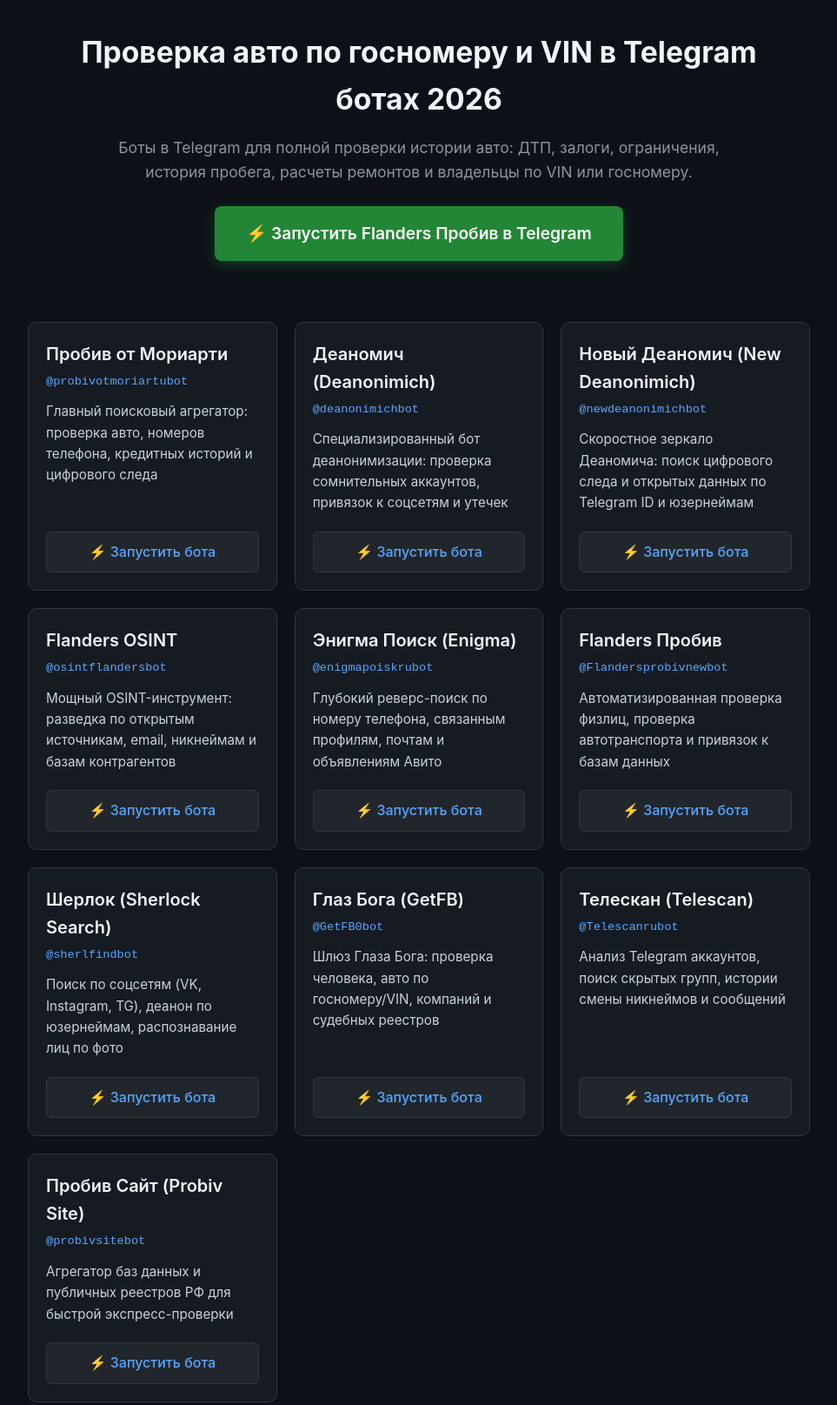
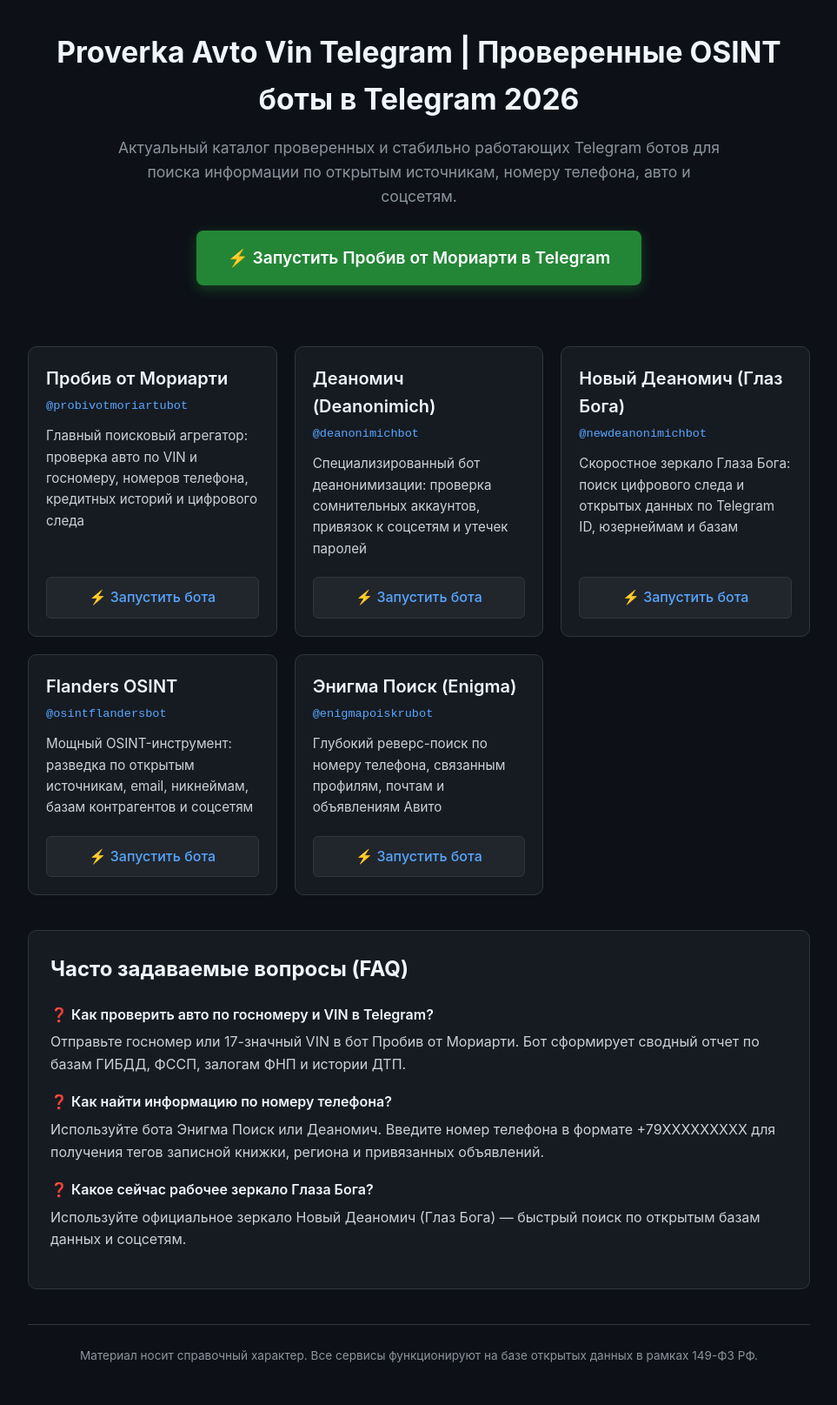
Before and after one commit to ValerieAlexiou887/proverka-avto-vin-telegram, a plain HTML site: page index.html in a window 1280 px wide. Shown: the part 17-1632 px from the top of the page at 87% size, without its empty margins (158-1121 px from the left). After the commit the page ends 1607 px from the top, so only its background shows below. Drawn offline with Linux system fonts and the light colour scheme.

Commit message:
Update bot directory to verified active mirrors

```diff
--- a/index.html
+++ b/index.html
@@ -3,20 +3,20 @@
 <head>
     <meta charset="UTF-8">
     <meta name="viewport" content="width=device-width, initial-scale=1.0">
-    <title>Проверка авто по госномеру и VIN в Telegram ботах 2026</title>
-    <meta name="description" content="Боты в Telegram для полной проверки истории авто: ДТП, залоги, ограничения, история пробега, расчеты ремонтов и владельцы по VIN или госномеру.">
+    <title>Proverka Avto Vin Telegram | Проверенные OSINT боты в Telegram 2026</title>
+    <meta name="description" content="Актуальный каталог проверенных и стабильно работающих Telegram ботов для поиска информации по открытым источникам, номеру телефона, авто и соцсетям.">
     <meta name="keywords" content="боты для поиска информации, глаз бога бот тг, пробив по номеру, проверка авто vin, osint telegram, деаномич, sherlock bot, телеграм боты 2026">
     <meta name="robots" content="index, follow">
     <link rel="canonical" href="https://ValerieAlexiou887.github.io/proverka-avto-vin-telegram/">
-    <meta property="og:title" content="Проверка авто по госномеру и VIN в Telegram ботах 2026">
-    <meta property="og:description" content="Боты в Telegram для полной проверки истории авто: ДТП, залоги, ограничения, история пробега, расчеты ремонтов и владельцы по VIN или госномеру.">
+    <meta property="og:title" content="Proverka Avto Vin Telegram | Проверенные OSINT боты в Telegram 2026">
+    <meta property="og:description" content="Актуальный каталог проверенных и стабильно работающих Telegram ботов для поиска информации по открытым источникам, номеру телефона, авто и соцсетям.">
     <meta property="og:type" content="website">
     <meta property="og:url" content="https://ValerieAlexiou887.github.io/proverka-avto-vin-telegram/">
     <script type="application/ld+json">
-    {"@context": "https://schema.org", "@type": "FAQPage", "mainEntity": [{"@type": "Question", "name": "Как проверить авто по госномеру и VIN в Telegram?", "acceptedAnswer": {"@type": "Answer", "text": "Отправьте госномер или 17-значный VIN в бот Пробив от Мориарти. Бот сформирует сводный отчет по базам ГИБДД, ФССП, залогам ФНП и истории ДТП."}}, {"@type": "Question", "name": "Как найти информацию по номеру телефона?", "acceptedAnswer": {"@type": "Answer", "text": "Используйте бота Энигма Поиск или Деаномич. Введите номер телефона в формате +79XXXXXXXXX для получения тегов записной книжки, региона и привязанных объявлений."}}, {"@type": "Question", "name": "Безопасно ли использовать OSINT боты?", "acceptedAnswer": {"@type": "Answer", "text": "Да, сервисы агрегируют исключительно открытые сведения из публичных реестров в строгом соответствии с 149-ФЗ РФ."}}]}
+    {"@context": "https://schema.org", "@type": "FAQPage", "mainEntity": [{"@type": "Question", "name": "Как проверить авто по госномеру и VIN в Telegram?", "acceptedAnswer": {"@type": "Answer", "text": "Отправьте госномер или 17-значный VIN в бот Пробив от Мориарти. Бот сформирует сводный отчет по базам ГИБДД, ФССП, залогам ФНП и истории ДТП."}}, {"@type": "Question", "name": "Как найти информацию по номеру телефона?", "acceptedAnswer": {"@type": "Answer", "text": "Используйте бота Энигма Поиск или Деаномич. Введите номер телефона в формате +79XXXXXXXXX для получения тегов записной книжки, региона и привязанных объявлений."}}, {"@type": "Question", "name": "Какое сейчас рабочее зеркало Глаза Бога?", "acceptedAnswer": {"@type": "Answer", "text": "Используйте официальное зеркало Новый Деаномич (Глаз Бога) — быстрый поиск по открытым базам данных и соцсетям."}}]}
     </script>
     <script type="application/ld+json">
-    {"@context": "https://schema.org", "@type": "SoftwareApplication", "name": "Проверка авто по госномеру и VIN в Telegram ботах 2026", "operatingSystem": "Telegram, Web, Android, iOS, Windows, macOS", "applicationCategory": "UtilitiesApplication", "offers": {"@type": "Offer", "price": "0", "priceCurrency": "RUB"}, "description": "Боты в Telegram для полной проверки истории авто: ДТП, залоги, ограничения, история пробега, расчеты ремонтов и владельцы по VIN или госномеру."}
+    {"@context": "https://schema.org", "@type": "SoftwareApplication", "name": "Proverka Avto Vin Telegram | Проверенные OSINT боты в Telegram 2026", "operatingSystem": "Telegram, Web, Android, iOS, Windows, macOS", "applicationCategory": "UtilitiesApplication", "offers": {"@type": "Offer", "price": "0", "priceCurrency": "RUB"}, "description": "Актуальный каталог проверенных и стабильно работающих Telegram ботов для поиска информации по открытым источникам, номеру телефона, авто и соцсетям."}
     </script>
     <style>
         :root {
@@ -89,9 +89,9 @@
 <body>
     <div class="container">
         <header>
-            <h1>Проверка авто по госномеру и VIN в Telegram ботах 2026</h1>
-            <p class="subtitle">Боты в Telegram для полной проверки истории авто: ДТП, залоги, ограничения, история пробега, расчеты ремонтов и владельцы по VIN или госномеру.</p>
-            <a href="https://t.me/Flandersprobivnewbot?start=nO9wWn_gE466D" class="cta-btn" target="_blank" rel="noopener">⚡ Запустить Flanders Пробив в Telegram</a>
+            <h1>Proverka Avto Vin Telegram | Проверенные OSINT боты в Telegram 2026</h1>
+            <p class="subtitle">Актуальный каталог проверенных и стабильно работающих Telegram ботов для поиска информации по открытым источникам, номеру телефона, авто и соцсетям.</p>
+            <a href="https://t.me/probivotmoriartubot?start=_ref_nO9wWn_gE466D" class="cta-btn" target="_blank" rel="noopener">⚡ Запустить Пробив от Мориарти в Telegram</a>
         </header>
 
         <main>
@@ -100,28 +100,28 @@
         <div class="card">
             <div class="card-title">Пробив от Мориарти</div>
             <div class="card-tag">@probivotmoriartubot</div>
-            <p class="card-desc">Главный поисковый агрегатор: проверка авто, номеров телефона, кредитных историй и цифрового следа</p>
+            <p class="card-desc">Главный поисковый агрегатор: проверка авто по VIN и госномеру, номеров телефона, кредитных историй и цифрового следа</p>
             <a href="https://t.me/probivotmoriartubot?start=_ref_nO9wWn_gE466D" class="btn" target="_blank" rel="noopener">⚡ Запустить бота</a>
         </div>
 
         <div class="card">
             <div class="card-title">Деаномич (Deanonimich)</div>
             <div class="card-tag">@deanonimichbot</div>
-            <p class="card-desc">Специализированный бот деанонимизации: проверка сомнительных аккаунтов, привязок к соцсетям и утечек</p>
+            <p class="card-desc">Специализированный бот деанонимизации: проверка сомнительных аккаунтов, привязок к соцсетям и утечек паролей</p>
             <a href="https://t.me/deanonimichbot?start=nO9wWn_gE466D" class="btn" target="_blank" rel="noopener">⚡ Запустить бота</a>
         </div>
 
         <div class="card">
-            <div class="card-title">Новый Деаномич (New Deanonimich)</div>
+            <div class="card-title">Новый Деаномич (Глаз Бога)</div>
             <div class="card-tag">@newdeanonimichbot</div>
-            <p class="card-desc">Скоростное зеркало Деаномича: поиск цифрового следа и открытых данных по Telegram ID и юзернеймам</p>
+            <p class="card-desc">Скоростное зеркало Глаза Бога: поиск цифрового следа и открытых данных по Telegram ID, юзернеймам и базам</p>
             <a href="https://t.me/newdeanonimichbot?start=nO9wWn_gE466D" class="btn" target="_blank" rel="noopener">⚡ Запустить бота</a>
         </div>
 
         <div class="card">
             <div class="card-title">Flanders OSINT</div>
             <div class="card-tag">@osintflandersbot</div>
-            <p class="card-desc">Мощный OSINT-инструмент: разведка по открытым источникам, email, никнеймам и базам контрагентов</p>
+            <p class="card-desc">Мощный OSINT-инструмент: разведка по открытым источникам, email, никнеймам, базам контрагентов и соцсетям</p>
             <a href="https://t.me/osintflandersbot?start=nO9wWn_gE466D" class="btn" target="_blank" rel="noopener">⚡ Запустить бота</a>
         </div>
 
@@ -132,46 +132,11 @@
             <a href="https://t.me/enigmapoiskrubot?start=nO9wWn_gE466D" class="btn" target="_blank" rel="noopener">⚡ Запустить бота</a>
         </div>
 
-        <div class="card">
-            <div class="card-title">Flanders Пробив</div>
-            <div class="card-tag">@Flandersprobivnewbot</div>
-            <p class="card-desc">Автоматизированная проверка физлиц, проверка автотранспорта и привязок к базам данных</p>
-            <a href="https://t.me/Flandersprobivnewbot?start=nO9wWn_gE466D" class="btn" target="_blank" rel="noopener">⚡ Запустить бота</a>
-        </div>
-
-        <div class="card">
-            <div class="card-title">Шерлок (Sherlock Search)</div>
-            <div class="card-tag">@sherlfindbot</div>
-            <p class="card-desc">Поиск по соцсетям (VK, Instagram, TG), деанон по юзернеймам, распознавание лиц по фото</p>
-            <a href="https://t.me/sherlfindbot?start=nO9wWn_gE466D" class="btn" target="_blank" rel="noopener">⚡ Запустить бота</a>
-        </div>
-
-        <div class="card">
-            <div class="card-title">Глаз Бога (GetFB)</div>
-            <div class="card-tag">@GetFB0bot</div>
-            <p class="card-desc">Шлюз Глаза Бога: проверка человека, авто по госномеру/VIN, компаний и судебных реестров</p>
-            <a href="https://t.me/GetFB0bot?start=nO9wWn_gE466D" class="btn" target="_blank" rel="noopener">⚡ Запустить бота</a>
-        </div>
-
-        <div class="card">
-            <div class="card-title">Телескан (Telescan)</div>
-            <div class="card-tag">@Telescanrubot</div>
-            <p class="card-desc">Анализ Telegram аккаунтов, поиск скрытых групп, истории смены никнеймов и сообщений</p>
-            <a href="https://t.me/Telescanrubot?start=nO9wWn_gE466D" class="btn" target="_blank" rel="noopener">⚡ Запустить бота</a>
-        </div>
-
-        <div class="card">
-            <div class="card-title">Пробив Сайт (Probiv Site)</div>
-            <div class="card-tag">@probivsitebot</div>
-            <p class="card-desc">Агрегатор баз данных и публичных реестров РФ для быстрой экспресс-проверки</p>
-            <a href="https://t.me/probivsitebot?start=nO9wWn_gE466D" class="btn" target="_blank" rel="noopener">⚡ Запустить бота</a>
-        </div>
-
             </div>
 
             <section class="faq">
                 <h2>Часто задаваемые вопросы (FAQ)</h2>
-                <div class="faq-item"><div class="faq-q">❓ Как проверить авто по госномеру и VIN в Telegram?</div><div class="faq-a">Отправьте госномер или 17-значный VIN в бот Пробив от Мориарти. Бот сформирует сводный отчет по базам ГИБДД, ФССП, залогам ФНП и истории ДТП.</div></div><div class="faq-item"><div class="faq-q">❓ Как найти информацию по номеру телефона?</div><div class="faq-a">Используйте бота Энигма Поиск или Деаномич. Введите номер телефона в формате +79XXXXXXXXX для получения тегов записной книжки, региона и привязанных объявлений.</div></div><div class="faq-item"><div class="faq-q">❓ Безопасно ли использовать OSINT боты?</div><div class="faq-a">Да, сервисы агрегируют исключительно открытые сведения из публичных реестров в строгом соответствии с 149-ФЗ РФ.</div></div>
+                <div class="faq-item"><div class="faq-q">❓ Как проверить авто по госномеру и VIN в Telegram?</div><div class="faq-a">Отправьте госномер или 17-значный VIN в бот Пробив от Мориарти. Бот сформирует сводный отчет по базам ГИБДД, ФССП, залогам ФНП и истории ДТП.</div></div><div class="faq-item"><div class="faq-q">❓ Как найти информацию по номеру телефона?</div><div class="faq-a">Используйте бота Энигма Поиск или Деаномич. Введите номер телефона в формате +79XXXXXXXXX для получения тегов записной книжки, региона и привязанных объявлений.</div></div><div class="faq-item"><div class="faq-q">❓ Какое сейчас рабочее зеркало Глаза Бога?</div><div class="faq-a">Используйте официальное зеркало Новый Деаномич (Глаз Бога) — быстрый поиск по открытым базам данных и соцсетям.</div></div>
             </section>
         </main>
 
```
